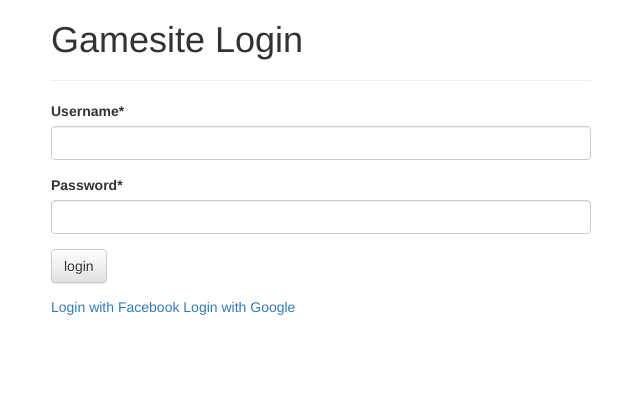
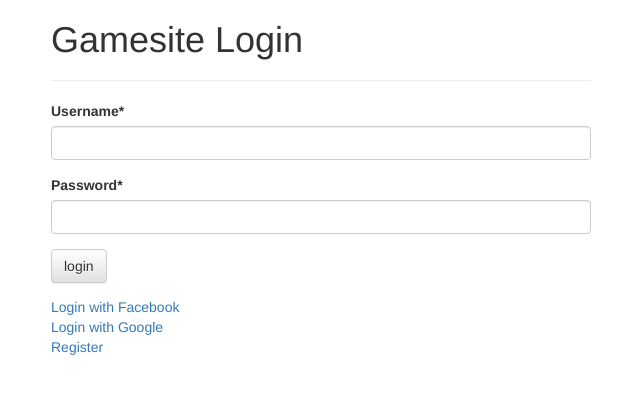
Before and after one commit to icesuperbravo/Gamesite, a Django app: page /login/ in a window 1280 px wide. Shown: the top 394 px of the page, without its empty margins (319-959 px from the left). Run offline with Django 3.2, Linux system fonts and the light colour scheme; parts of the project's set-up code (start-up, migrations or seed data) failed here and were passed over; some libraries are stand-ins or nearby versions.

Commit message:
more navigation on login page

```diff
--- a/game/templates/registration/login.html
+++ b/game/templates/registration/login.html
@@ -13,8 +13,17 @@
         {{ form|crispy }}
         <input type='submit' class='btn btn-default' value='login' />
     </form>
-    <a href="{% url 'social:begin' 'facebook' %}">Login with Facebook</a>
-    <a href="{% url 'social:begin' 'google-oauth2' %}">Login with Google</a>
+
+    <div>
+      <a href="{% url 'social:begin' 'facebook' %}">Login with Facebook</a>
+    </div>
+    <div>
+      <a href="{% url 'social:begin' 'google-oauth2' %}">Login with Google</a>
+    </div>
+    <div>
+      <a href="/register/">Register</a>
+    </div>
+
 
 </div>
 {% endblock content %}
```
